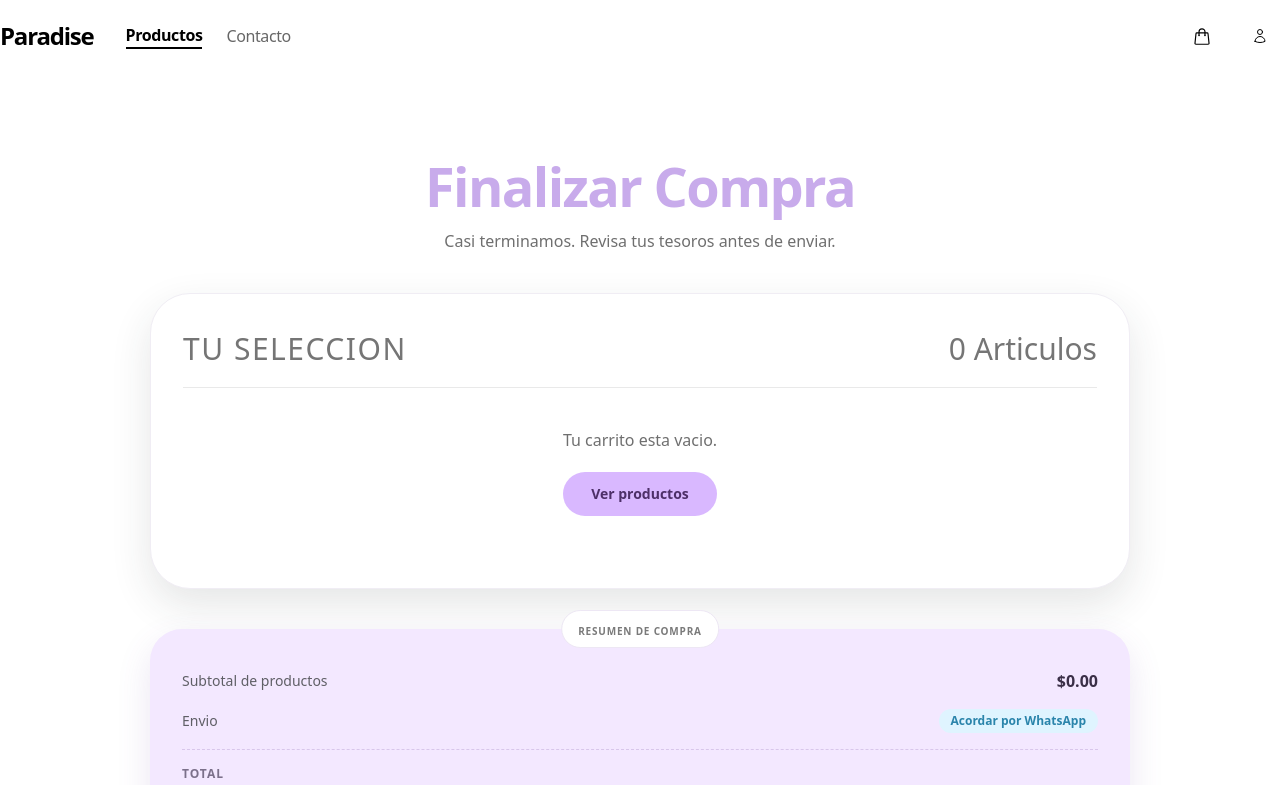
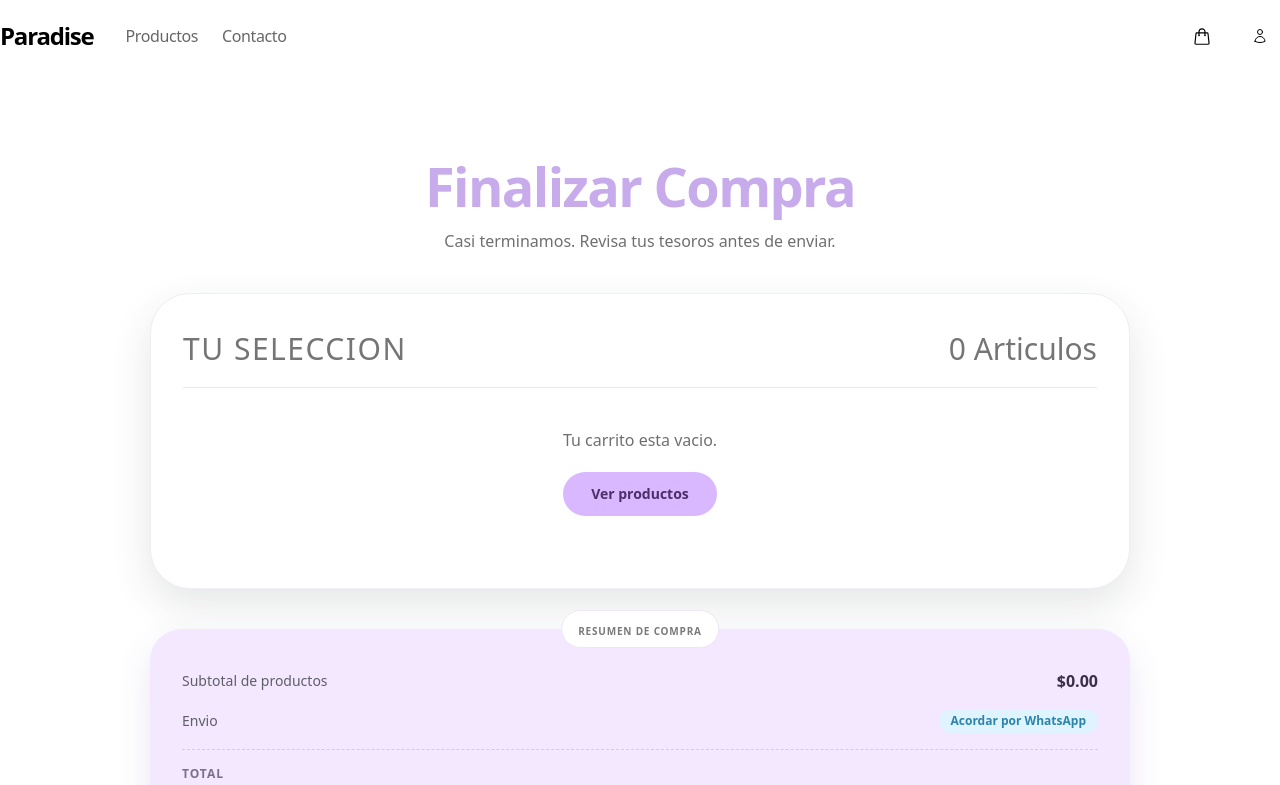
Before and after one commit to Romariopv24/Front-ParadiseLovers, a Next.js app: page /cart in a window 1280 px wide. Shown: the top 785 px of the page. Built offline with nearby package versions, Linux system fonts and the light colour scheme.

Commit message:
Enhance Navbar component with scroll-based active section highlighting for improved user navigation

```diff
--- a/src/app/components/Navbar.tsx
+++ b/src/app/components/Navbar.tsx
@@ -1,6 +1,6 @@
 'use client'
 
-import { useState } from 'react'
+import { useState, useEffect } from 'react'
 import { Dialog, DialogPanel } from '@headlessui/react'
 import { Bars3Icon, ShoppingBagIcon, UserIcon, XMarkIcon } from '@heroicons/react/24/outline'
 import Link from 'next/link'
@@ -13,9 +13,39 @@ const navigation: { name: string; href: string }[] = [
 
 export const Navbar = () => {
   const [mobileMenuOpen, setMobileMenuOpen] = useState(false)
+  const [activeSection, setActiveSection] = useState('')
   const cartItemsCount = useAppStore((state) =>
     state.cart.reduce((sum, item) => sum + item.quantity, 0),
   )
+
+  useEffect(() => {
+    const handleScroll = () => {
+      if (typeof window === 'undefined' || window.location.pathname !== '/') {
+        setActiveSection('')
+        return
+      }
+
+      const sections = ['productos', 'contacto']
+      const scrollPosition = window.scrollY + 100 // offset for navbar height
+
+      for (const section of sections) {
+        const element = document.getElementById(section)
+        if (element) {
+          const { offsetTop, offsetHeight } = element
+          if (scrollPosition >= offsetTop && scrollPosition < offsetTop + offsetHeight) {
+            setActiveSection(section)
+            return
+          }
+        }
+      }
+      setActiveSection('')
+    }
+
+    window.addEventListener('scroll', handleScroll)
+    handleScroll() // initial check
+
+    return () => window.removeEventListener('scroll', handleScroll)
+  }, [])
 
   return (
     <div className="pt-[72px] lg:pt-[95px] bg-white">
@@ -36,7 +66,8 @@ export const Navbar = () => {
             {/* Desktop nav links */}
             <div className="hidden items-center gap-6 lg:flex">
               {navigation.map((item, index) => {
-                const isActive = index === 0
+                const sectionId = item.href.split('#')[1]
+                const isActive = activeSection === sectionId
 
                 return (
                   <a
@@ -45,7 +76,7 @@ export const Navbar = () => {
                     className={`text-base leading-6 tracking-[-0.025em] transition-colors duration-200 ${
                       isActive
                         ? 'border-b-2 border-black  font-bold text-black'
-                        : 'font-normal text-black/60 hover:text-black hover:border-b-2 hover:border-black'
+                        : 'font-normal text-black/60 hover:text-black'
                     }`}
                   >
                     {item.name}
```
